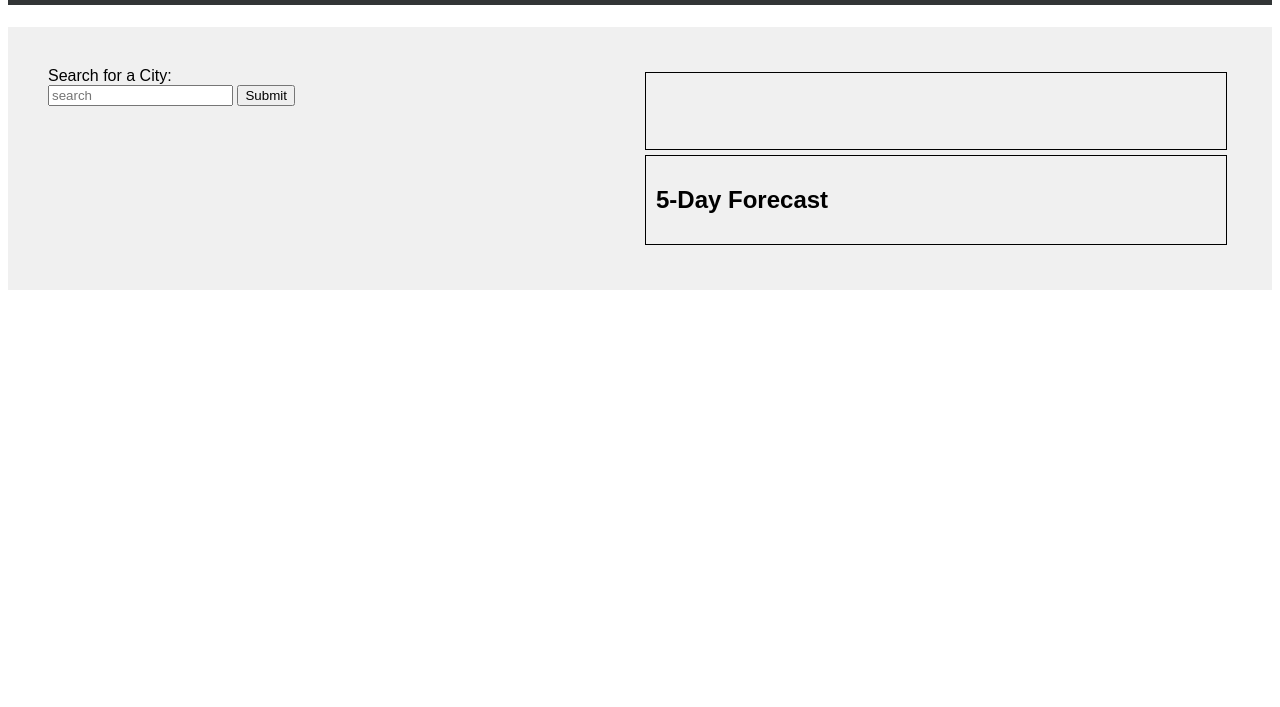
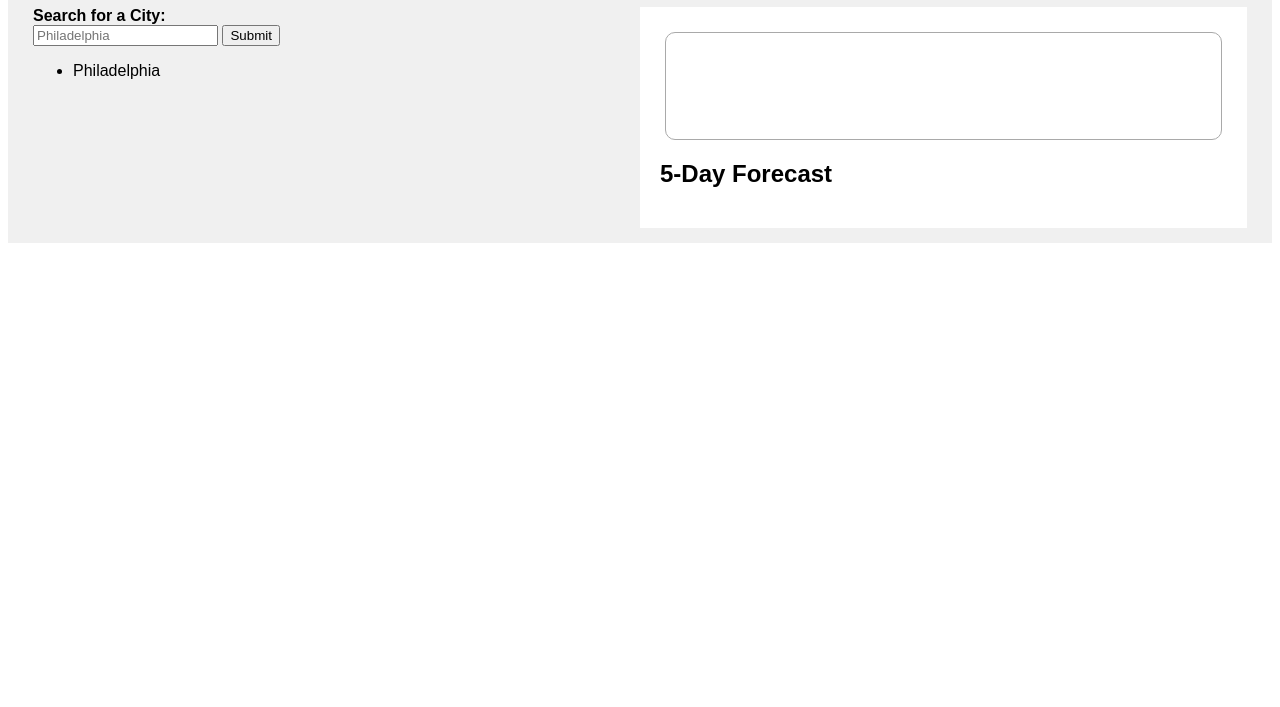
Before and after one commit to mschellberg/weather-dashboard, a plain HTML site: page index.html in a window 1280 px wide. Shown: the part 93-800 px from the top of the page. Drawn offline with nearby package versions, Linux system fonts and the light colour scheme; no server answers.

Commit message:
updated search bar

```diff
--- a/index.html
+++ b/index.html
@@ -5,6 +5,7 @@
     <meta name="viewport" content="width=device-width, initial-scale=1.0">
     <title>Weather Dashboard</title>
     <link rel="stylesheet" href="style.css"/>
+    <link rel="stylesheet" href="https://cdnjs.cloudflare.com/ajax/libs/font-awesome/4.7.0/css/font-awesome.min.css">
 </head>
 <body>
 
@@ -12,13 +13,14 @@
 
     <div class="container">
 
-    <div class="searchForCity">Search for a City:
+    <div class="searchForCity"><b>Search for a City:</b>
         <div class="column">
-            <form id="users-searchbox">
-               <input type="text" name="city" id="city" class="search-box" placeholder="search">
-               <button id="submit">Submit</button>
+            <form class="user-form">
+               <input type="text" class="inputValue" placeholder="Philadelphia">
+               <input type="submit" value="Submit" class="button" >
             </form>
         </div>
+        <ul class="localStorage"></ul>
     </div>
 
     <div class="container-2">
--- a/script.js
+++ b/script.js
@@ -2,9 +2,17 @@ var urlForOneDay = "https://api.openweathermap.org/data/2.5/weather"; // Current
 var urlForFiveDay = "https://api.openweathermap.org/data/2.5/forecast"; // 5 Day Forecast
 var city = "Philadelphia"; // Default City
 var key = "449606ca5ac43b9f2803d2e877f4f58f";
-var apiKey = urlForOneDay + "?q=" + city + "&cnt=5&units=imperial&appid=" + key;
+var apiKey = urlForOneDay + "?q="+city + "&units=imperial&appid=" + key;
+var date = new Date().toLocaleDateString();
+window.localStorage.setItem("cities", "");
 
+// Search Bar
+var button = document.querySelector(".button");
 
+// 5-Day Forecast
+var daysOfTheWeek = ["Sunday", "Monday", "Tuesday", "Wednesday", "Thursday", "Friday", "Saturday"];
+
+function getWeatherReport (){
     $.getJSON(apiKey, function(response) {
         var cityName = response.name;
         var temperature = response.main.temp;
@@ -12,24 +20,21 @@ $.getJSON(apiKey, function(response) {
         var windSpeed = response.wind.speed;
 
     // Current day Temperature Container
-    $(".cityName").html(cityName);
+        $(".cityName").html(cityName + " " + date);
         $(".tempPlacement").html('Temperature: ' + temperature + ' °F');
         $(".humidityPlacement").html('Humidity: ' + humidity + ' %');
         $(".windSpeedPlacement").html('Wind Speed: ' + windSpeed + ' MPH');
     });
 
-// 5-Day Forecast
-var daysOfTheWeek = ["Sunday", "Monday", "Tuesday", "Wednesday", "Thursday", "Friday", "Saturday"];
-
 $.ajax({
-  url: urlForFiveDay, //API Call
+  url: urlForFiveDay,
   dataType: "json",
   type: "GET",
   data: {
     q: city,
     appid: key,
     units: "imperial",
-    cnt: "40" // Only want 5 values. You get 8 readings per day but we only need 1 reading per day 8*5 = 40 cnt
+    cnt: "40" // Only want 5 values. You get 8 readings per day bc of 3 hour 5 day forecast but we only need 1 reading per day 8*5 = 40 cnt
   },
   success: function(weatherData) {
     var weekDay = "";
@@ -37,7 +42,6 @@ $.ajax({
     $.each(weatherData.list, function(index, val) {
         var day = new Date(val.dt_txt);
         var dayNumber = day.getDay()
-        console.log(day + " " + dayNumber + " " + prevDayNumber)
         if(dayNumber != prevDayNumber) {
 
         var weekdayName = daysOfTheWeek[dayNumber];
@@ -53,33 +57,35 @@ $.ajax({
     $(".card-deck").html(weekDay);
   }
 });
+};
+// Local Storage
+function setPreviousCities () {
+    //var previousCities = window.localStorage.getItem("cities") + "," + city;
+    $("local.storage").empty();
+    window.localStorage.setItem('cities', city)
+    var cities = window.localStorage.getItem("cities");
+        for (city of cities.split(",")){
+            console.log(city)
+            $(".localStorage").append("<li>"+city+"</li>")
+        }
+    console.log(window.localStorage.getItem("previousCities"))
+}
+
+// Search Bar
+button.addEventListener('click', function(e) {
+    e.preventDefault();
+    city = document.querySelector(".inputValue").value;
+    apiKey = urlForOneDay + "?q="+city + "&units=imperial&appid=" + key;
+    fetch("https://api.openweathermap.org/data/2.5/weather?q="+city + "&units=imperial&appid=449606ca5ac43b9f2803d2e877f4f58f")
+    .then(response => response.json())
+    .then(data => console.log(data));
+    getWeatherReport();
+    setPreviousCities()
+
+//.catch(err => alert('Wrong city name!'))
+});
+getWeatherReport();
+setPreviousCities()
 
 
-/*
-// Search Bar
-button.addEventListener("click", function(e) {
-    e.preventDefault();
-    if(citySearch.val() === "") {
-        $.ajax({
-            url: "http://api.openweathermap.org/data/2.5/weather?q=" + 'citySearch' + "&units=metric" + "&appid=449606ca5ac43b9f2803d2e877f4f58f",
-            type: "GET",
-            dataType: "jsonp",
-            success: function(data) {
-            console.log= (data.name)
-
-            var show(data){
-                return "<p>Current Weather: "+ data.main.temp +"</p>"
-            }
-
-            }
-        })
-
-    }
-    console.log("button works!!!!");
-    $.getJSON(url + citySearch + units + key, function(data) {
-        console.log(data);
-        data
-    })
-})
-
-*/
+//userForemEl.addEventListener("submit", formSubmitHandler);
--- a/style.css
+++ b/style.css
@@ -6,6 +6,7 @@
     padding: 20px 20px;
     color: white;
     background-color: #323536;
+    margin: auto;
 }
 
 .search-for-city {
@@ -16,20 +17,24 @@
 }
 
 .row-1 {
-    border: 1px solid black;
-    padding: 10px;
+    border: 1px solid darkgray;
+    border-radius: 10px;
+    padding: 25px;
     margin: 5px;
 }
 
-.row-2 {
-    border: 1px solid black;
-    padding: 10px;
-    margin: 5px;
+form.user-form Submit {
+    background: #2196F3;
+    color: white;
+    border-radius: 5px;
 }
 
-
+div.container-2 {
+    background-color: white;
+    padding: 20px;
+}
 .container {
-    padding: 40px 40px;
+    padding: 15px 25px;
     background-color: #f0f0f0;
     display: grid;
     grid-template-columns: repeat(2, 1fr);
```
Lines whose indentation alone changed are shown as unchanged.
